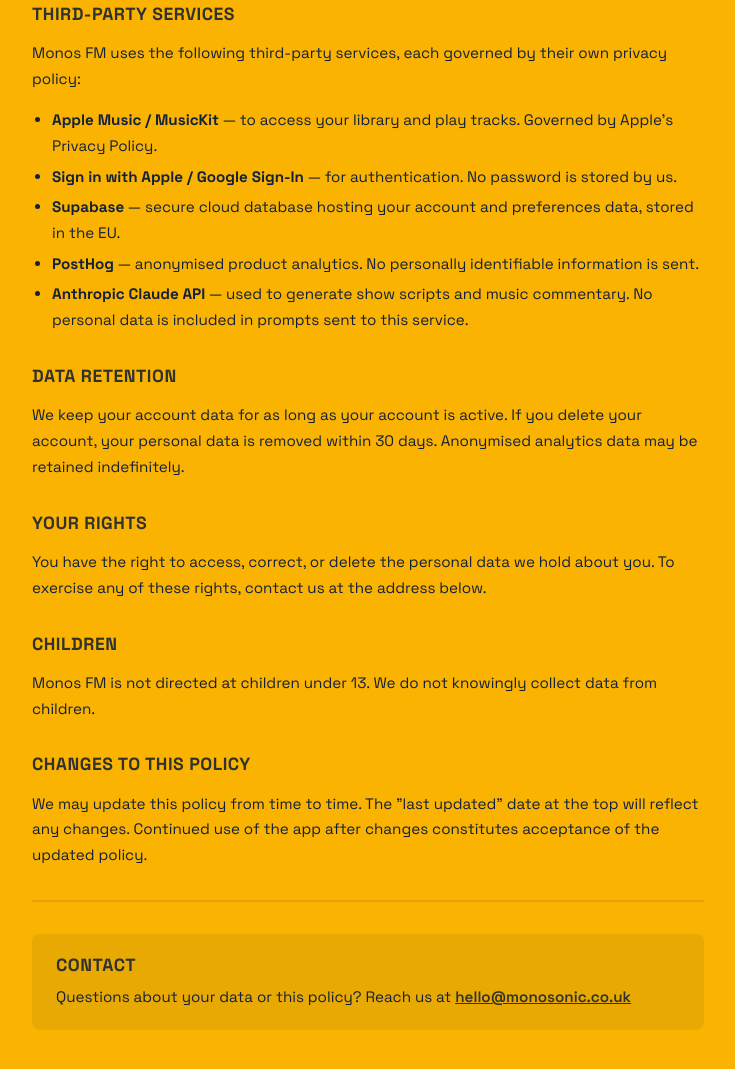
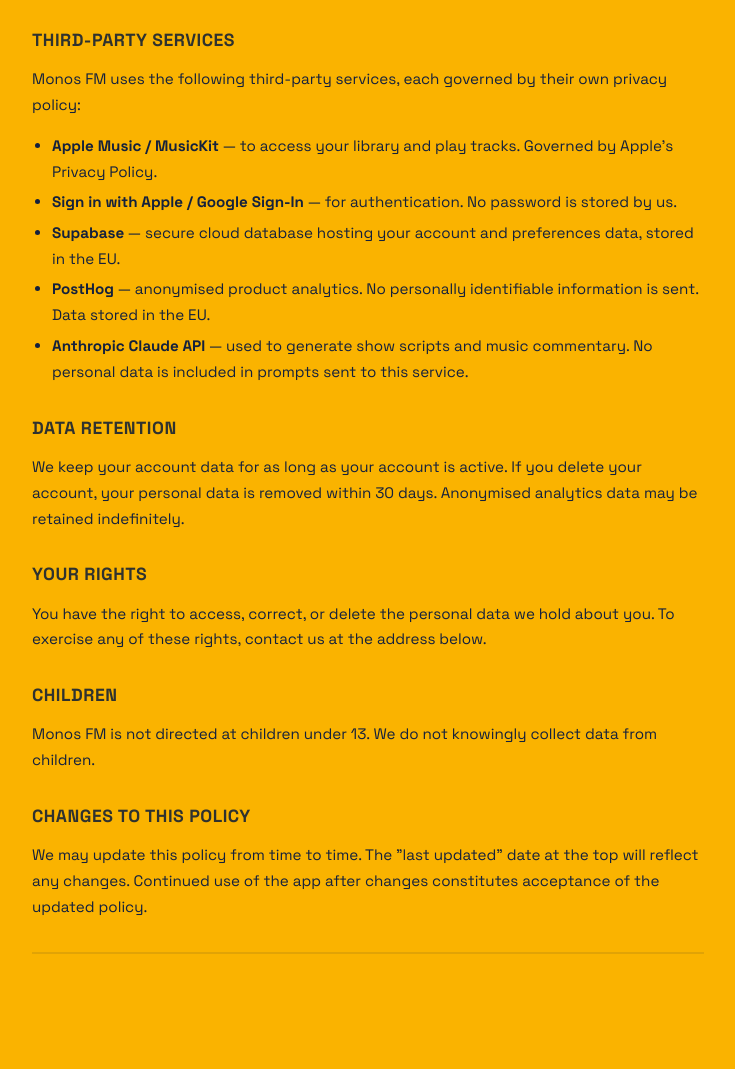
Before and after one commit to angoid/angoid.github.io, a website: page privacy.html in a window 1280 px wide. Shown: the part 1069-2138 px from the top of the page, without its empty margins (272-1007 px from the left). Drawn offline with Linux system fonts and the light colour scheme.

Commit message:
Updated privacy policy

```diff
--- a/privacy.html
+++ b/privacy.html
@@ -139,7 +139,7 @@
     <h1>Privacy Policy</h1>
     <p class="updated">Last updated: March 2026</p>
 
-    <p>Monos FM ("Monos", "we", "us") is a personalised radio app that plays new music based on your tastes. This policy explains what data we collect, how we use it, and your rights.</p>
+    <p>Monos FM ("Monos", "we", "us") is a personalised music discovery and radio app that plays new music based on your tastes. This policy explains what data we collect, how we use it, and your rights.</p>
 
     <hr class="divider">
 
@@ -172,7 +172,7 @@
       <li><strong>Apple Music / MusicKit</strong> — to access your library and play tracks. Governed by Apple's Privacy Policy.</li>
       <li><strong>Sign in with Apple / Google Sign-In</strong> — for authentication. No password is stored by us.</li>
       <li><strong>Supabase</strong> — secure cloud database hosting your account and preferences data, stored in the EU.</li>
-      <li><strong>PostHog</strong> — anonymised product analytics. No personally identifiable information is sent.</li>
+      <li><strong>PostHog</strong> — anonymised product analytics. No personally identifiable information is sent. Data stored in the EU.</li>
       <li><strong>Anthropic Claude API</strong> — used to generate show scripts and music commentary. No personal data is included in prompts sent to this service.</li>
     </ul>
 
@@ -190,11 +190,6 @@
 
     <hr class="divider">
 
-    <div class="contact-block">
-      <h2 style="margin-top:0;">Contact</h2>
-      <p>Questions about your data or this policy? Reach us at <a href="mailto:hello@monosonic.co.uk">hello@monosonic.co.uk</a></p>
-    </div>
-
   </div>
 </body>
 
```
